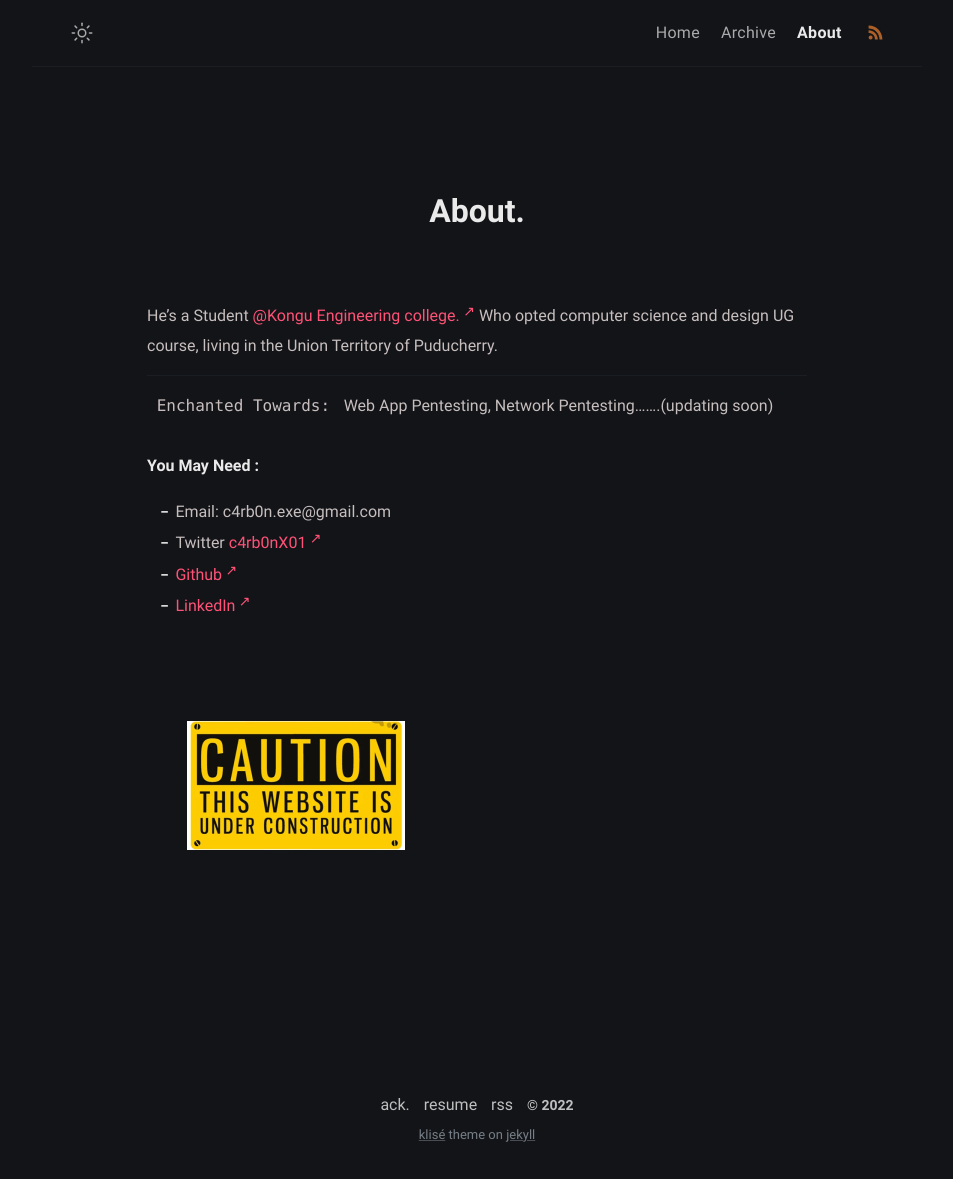
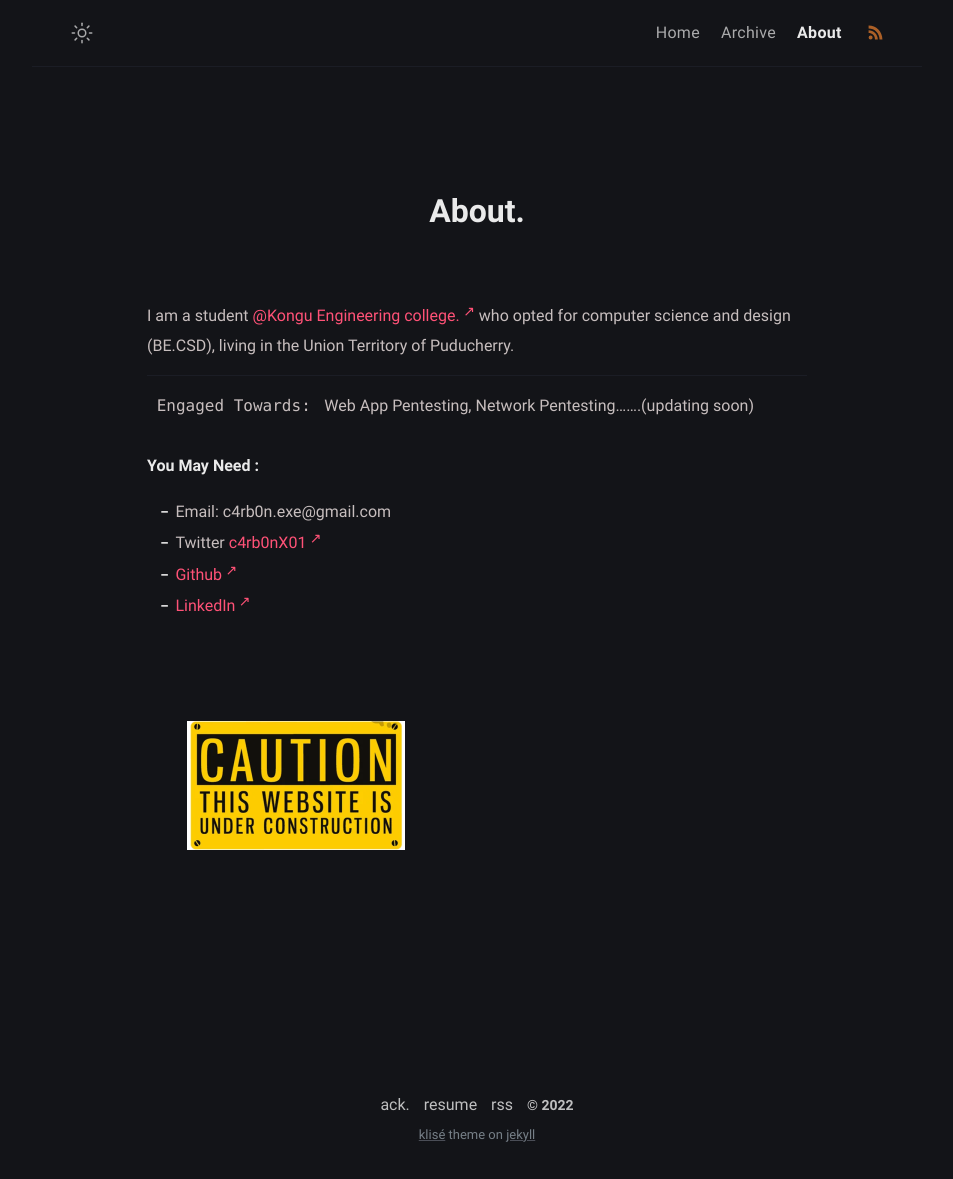
Before and after one commit to c4rb0nX01/c4rb0n.github.io, a Jekyll site: the page built from about.md, in a window 1280 px wide. Shown: the whole page, without its empty margins (163-1116 px from the left). Built offline with Jekyll 4.4.1, drawn with Linux system fonts in a browser that asks for light colours.

Commit message:
Update about.md

```diff
--- a/about.md
+++ b/about.md
@@ -6,9 +6,9 @@ excerpt: Hello peeps, I'm student of computer science from Banyuwangi, living in
 comments: false
 ---
 
-He's a Student <a href="https://kongu.ac.in/" target="_blank" rel="noopener">@Kongu Engineering college.</a> Who opted computer science and design UG course, living in the Union Territory of Puducherry.
+I am a student <a href="https://kongu.ac.in/" target="_blank" rel="noopener">@Kongu Engineering college.</a> who opted for computer science and design (BE.CSD), living in the Union Territory of Puducherry.
 <hr>
-<code> Enchanted Towards: </code>
+<code> Engaged Towards: </code>
 Web App Pentesting, Network Pentesting.......(updating soon)
 
 
```
